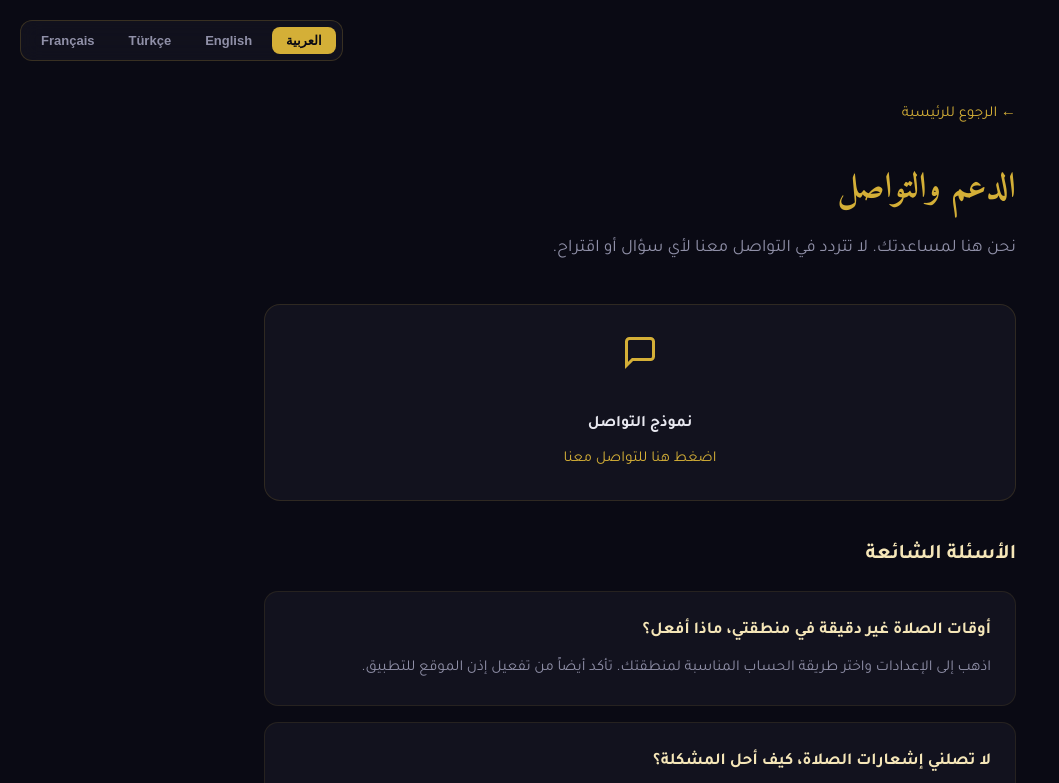
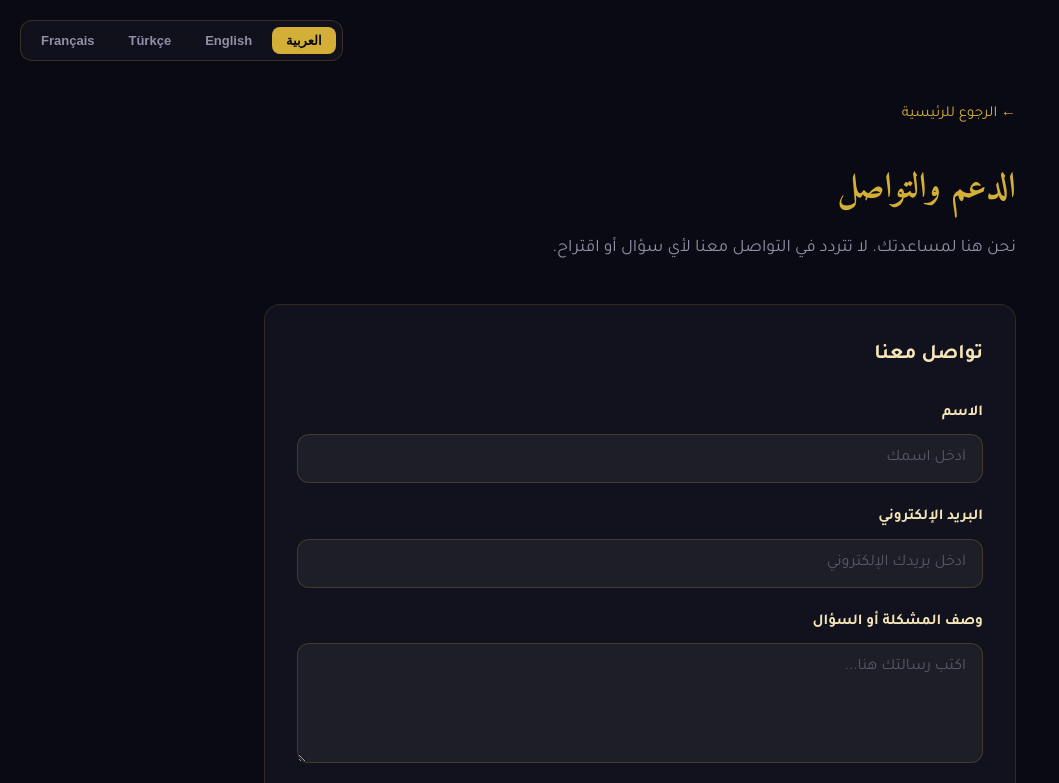
Before and after one commit to Aziz151415/salaati-website, a plain HTML site: page support.html in a window 1280 px wide. Both pictures are taken after a click on the button "العربية". Shown: the top 783 px of the page, without its empty margins (0-1059 px from the left). Drawn offline with Linux system fonts and the light colour scheme.

Commit message:
Replace Google Form link with built-in contact form
Replaced the external Google Form link with a custom contact form
built directly into the support page. The form submits to the same
Google Form backend but with full 4-language support (AR/EN/TR/FR),
matching dark/gold design, localized placeholders, and a success
message after submission.

Co-Authored-By: Claude Opus 4.6 <noreply@anthropic.com>

```diff
--- a/support.html
+++ b/support.html
@@ -61,33 +61,90 @@
         }
         p { color: var(--text-muted); margin-bottom: 12px; }
 
-        .contact-cards {
-            display: grid;
-            grid-template-columns: repeat(auto-fit, minmax(250px, 1fr));
-            gap: 20px;
-            margin: 30px 0;
-        }
-        .contact-card {
+        /* Contact Form Styles */
+        .contact-form-wrapper {
             background: var(--dark-card);
             border: 1px solid rgba(212,175,55,0.15);
             border-radius: 16px;
-            padding: 28px;
-            text-align: center;
+            padding: 32px;
+            margin: 30px 0;
+        }
+        .contact-form-wrapper h2 {
+            margin-top: 0;
+            margin-bottom: 24px;
+        }
+        .form-group {
+            margin-bottom: 20px;
+        }
+        .form-group label {
+            display: block;
+            color: var(--gold-light);
+            font-weight: 600;
+            font-size: 0.95rem;
+            margin-bottom: 8px;
+        }
+        .form-group input,
+        .form-group textarea {
+            width: 100%;
+            padding: 14px 16px;
+            background: rgba(255,255,255,0.05);
+            border: 1px solid rgba(212,175,55,0.2);
+            border-radius: 12px;
+            color: var(--text-light);
+            font-family: inherit;
+            font-size: 1rem;
+            transition: border-color 0.3s;
+            outline: none;
+        }
+        .form-group input:focus,
+        .form-group textarea:focus {
+            border-color: var(--gold);
+        }
+        .form-group input::placeholder,
+        .form-group textarea::placeholder {
+            color: rgba(144,144,168,0.5);
+        }
+        .form-group textarea {
+            min-height: 120px;
+            resize: vertical;
+        }
+        .submit-btn {
+            width: 100%;
+            padding: 14px;
+            background: var(--gold);
+            color: var(--dark-bg);
+            border: none;
+            border-radius: 12px;
+            font-size: 1.05rem;
+            font-weight: 700;
+            font-family: inherit;
+            cursor: pointer;
             transition: all 0.3s;
         }
-        .contact-card:hover {
-            border-color: rgba(212,175,55,0.3);
-            transform: translateY(-3px);
+        .submit-btn:hover {
+            background: var(--gold-light);
+            transform: translateY(-2px);
         }
-        .contact-icon { font-size: 36px; margin-bottom: 12px; }
-        .contact-label {
-            font-size: 1rem; font-weight: 600; color: var(--text-light); margin-bottom: 6px;
+        .submit-btn:active {
+            transform: translateY(0);
         }
-        .contact-value {
-            color: var(--gold); font-size: 0.95rem;
+        .success-message {
+            display: none;
+            text-align: center;
+            padding: 24px;
         }
-        .contact-value a { color: var(--gold); text-decoration: none; }
-        .contact-value a:hover { text-decoration: underline; }
+        .success-message .check-icon {
+            font-size: 48px;
+            margin-bottom: 12px;
+        }
+        .success-message h3 {
+            color: var(--gold);
+            font-size: 1.3rem;
+            margin-bottom: 8px;
+        }
+        .success-message p {
+            color: var(--text-muted);
+        }
 
         .faq-item {
             background: var(--dark-card);
@@ -153,24 +210,68 @@
             <span class="fr-text">Nous sommes là pour vous aider. N'hésitez pas à nous contacter pour toute question ou suggestion.</span>
         </p>
 
-        <!-- Contact Cards -->
-        <div class="contact-cards">
-            <div class="contact-card">
-                <div class="contact-icon"><svg width="36" height="36" viewBox="0 0 24 24" fill="none" stroke="#D4AF37" stroke-width="2"><path d="M21 15a2 2 0 0 1-2 2H7l-4 4V5a2 2 0 0 1 2-2h14a2 2 0 0 1 2 2z"/></svg></div>
-                <div class="contact-label">
-                    <span class="ar-text">نموذج التواصل</span>
-                    <span class="en-text">Contact Form</span>
-                    <span class="tr-text">İletişim Formu</span>
-                    <span class="fr-text">Formulaire de Contact</span>
+        <!-- Contact Form -->
+        <div class="contact-form-wrapper">
+            <h2>
+                <span class="ar-text">تواصل معنا</span>
+                <span class="en-text">Contact Us</span>
+                <span class="tr-text">Bize Ulaşın</span>
+                <span class="fr-text">Contactez-nous</span>
+            </h2>
+
+            <form id="contactForm" onsubmit="submitForm(event)">
+                <div class="form-group">
+                    <label>
+                        <span class="ar-text">الاسم</span>
+                        <span class="en-text">Name</span>
+                        <span class="tr-text">Ad</span>
+                        <span class="fr-text">Nom</span>
+                    </label>
+                    <input type="text" id="nameField" required>
                 </div>
-                <div class="contact-value">
-                    <a href="https://forms.gle/UkduKfHotWRCwm27A" target="_blank">
-                        <span class="ar-text">اضغط هنا للتواصل معنا</span>
-                        <span class="en-text">Click Here to Contact Us</span>
-                        <span class="tr-text">Bize Ulaşmak İçin Tıklayın</span>
-                        <span class="fr-text">Cliquez ici pour nous contacter</span>
-                    </a>
+
+                <div class="form-group">
+                    <label>
+                        <span class="ar-text">البريد الإلكتروني</span>
+                        <span class="en-text">Email Address</span>
+                        <span class="tr-text">E-posta Adresi</span>
+                        <span class="fr-text">Adresse e-mail</span>
+                    </label>
+                    <input type="email" id="emailField" required>
                 </div>
+
+                <div class="form-group">
+                    <label>
+                        <span class="ar-text">وصف المشكلة أو السؤال</span>
+                        <span class="en-text">Issue / Question Description</span>
+                        <span class="tr-text">Sorun / Soru Açıklaması</span>
+                        <span class="fr-text">Description du problème ou de la question</span>
+                    </label>
+                    <textarea id="messageField" required></textarea>
+                </div>
+
+                <button type="submit" class="submit-btn">
+                    <span class="ar-text">إرسال</span>
+                    <span class="en-text">Send</span>
+                    <span class="tr-text">Gönder</span>
+                    <span class="fr-text">Envoyer</span>
+                </button>
+            </form>
+
+            <div class="success-message" id="successMessage">
+                <div class="check-icon">&#10003;</div>
+                <h3>
+                    <span class="ar-text">تم الإرسال بنجاح</span>
+                    <span class="en-text">Sent Successfully</span>
+                    <span class="tr-text">Başarıyla Gönderildi</span>
+                    <span class="fr-text">Envoyé avec succès</span>
+                </h3>
+                <p>
+                    <span class="ar-text">شكراً لتواصلك معنا. سنرد عليك في أقرب وقت.</span>
+                    <span class="en-text">Thank you for contacting us. We'll get back to you soon.</span>
+                    <span class="tr-text">Bizimle iletişime geçtiğiniz için teşekkürler. En kısa sürede size döneceğiz.</span>
+                    <span class="fr-text">Merci de nous avoir contactés. Nous vous répondrons dans les plus brefs délais.</span>
+                </p>
             </div>
         </div>
 
@@ -272,7 +373,48 @@
             document.body.setAttribute('dir', lang === 'ar' ? 'rtl' : 'ltr');
             document.querySelectorAll('.lang-btn').forEach(btn => btn.classList.remove('active'));
             event.target.classList.add('active');
+            updatePlaceholders(lang);
         }
+
+        function updatePlaceholders(lang) {
+            var placeholders = {
+                ar: { name: 'أدخل اسمك', email: 'أدخل بريدك الإلكتروني', message: 'اكتب رسالتك هنا...' },
+                en: { name: 'Enter your name', email: 'Enter your email', message: 'Write your message here...' },
+                tr: { name: 'Adınızı girin', email: 'E-posta adresinizi girin', message: 'Mesajınızı buraya yazın...' },
+                fr: { name: 'Entrez votre nom', email: 'Entrez votre e-mail', message: 'Écrivez votre message ici...' }
+            };
+            var p = placeholders[lang] || placeholders.en;
+            document.getElementById('nameField').placeholder = p.name;
+            document.getElementById('emailField').placeholder = p.email;
+            document.getElementById('messageField').placeholder = p.message;
+        }
+
+        function submitForm(e) {
+            e.preventDefault();
+            var name = document.getElementById('nameField').value;
+            var email = document.getElementById('emailField').value;
+            var message = document.getElementById('messageField').value;
+
+            var formData = new FormData();
+            formData.append('entry.1666997446', name);
+            formData.append('entry.596649732', email);
+            formData.append('entry.1104668242', message);
+
+            fetch('https://docs.google.com/forms/d/e/1FAIpQLScfeo_YgBHvc31yTrS4V2-kVdPX-_aU4dVphj8lkIbJBY5Dgg/formResponse', {
+                method: 'POST',
+                body: formData,
+                mode: 'no-cors'
+            }).then(function() {
+                document.getElementById('contactForm').style.display = 'none';
+                document.getElementById('successMessage').style.display = 'block';
+            }).catch(function() {
+                document.getElementById('contactForm').style.display = 'none';
+                document.getElementById('successMessage').style.display = 'block';
+            });
+        }
+
+        // Set initial placeholders
+        updatePlaceholders('ar');
     </script>
 </body>
 </html>
```
